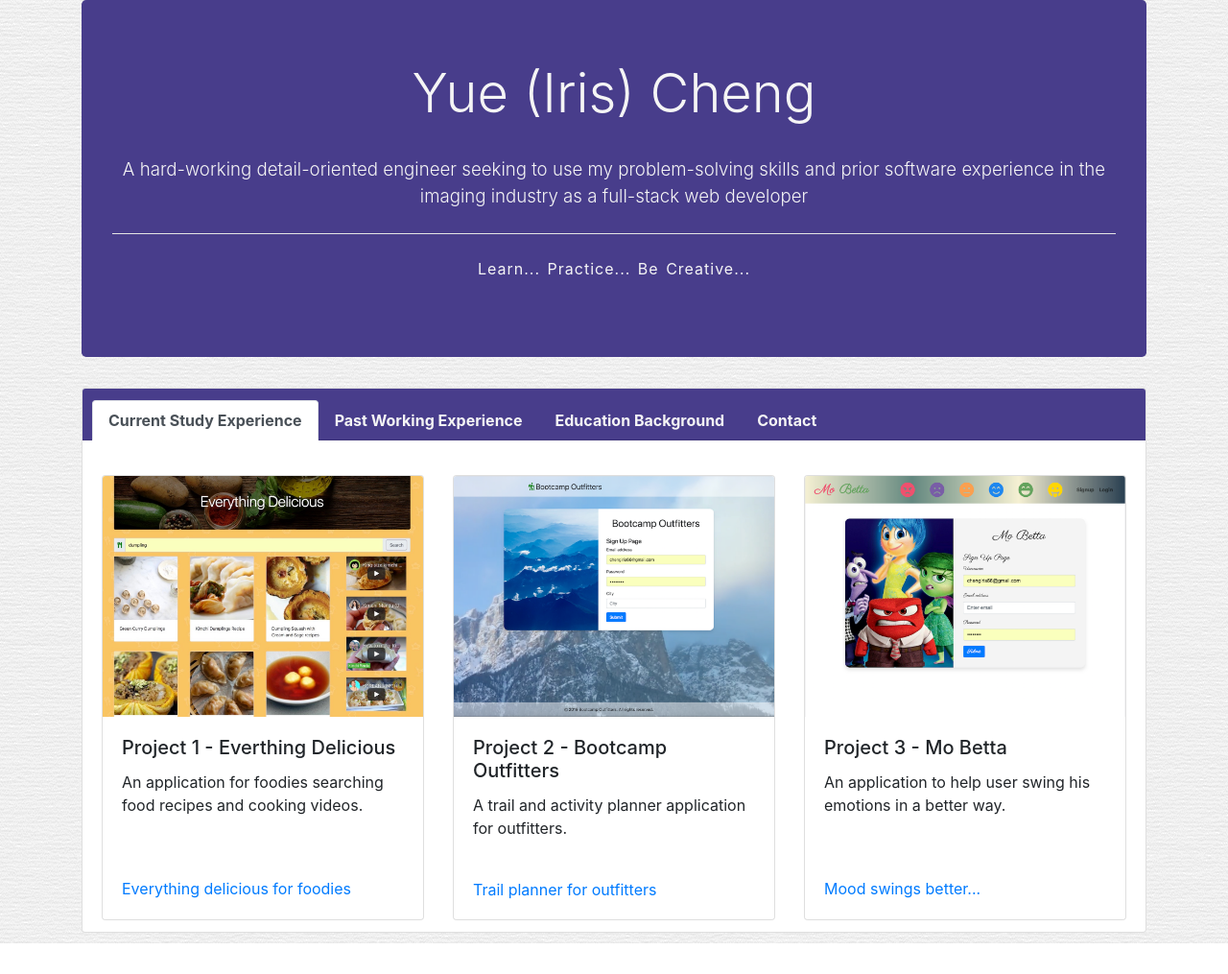
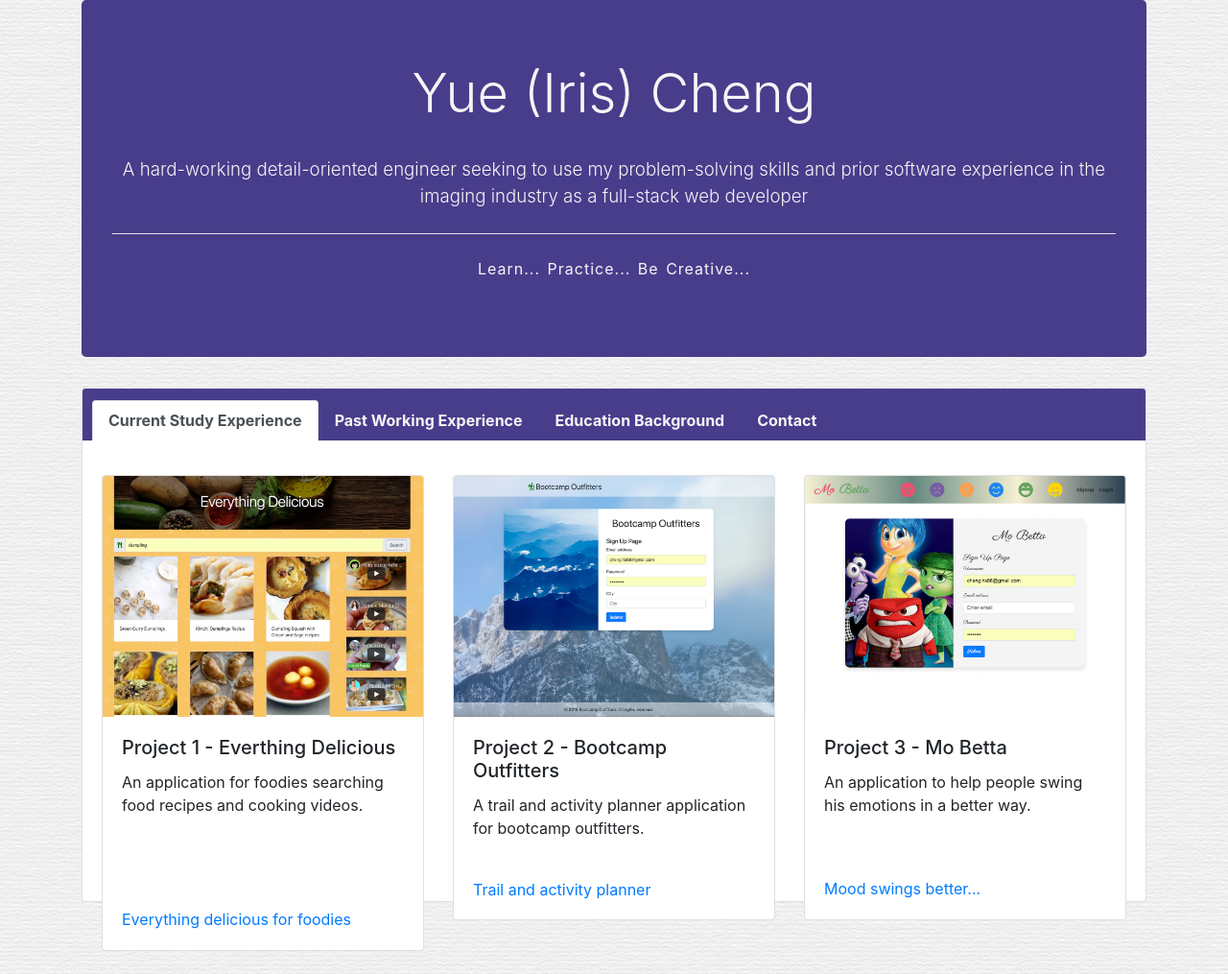
Before and after one commit to IrisCheng18/Portfolio, a plain HTML site: page index.html in a window 1280 px wide. Shown: the whole page at 96% size. Before the commit the page ends 983 px from the top, so only its background shows below. Drawn offline with nearby package versions, Linux system fonts and the light colour scheme.

Commit message:
updated project 1 link

```diff
--- a/index.html
+++ b/index.html
@@ -20,7 +20,8 @@
             <div class="jumbotron text-center" style="background-color: darkslateblue; color: whitesmoke;">
                 <h5 class="display-4">Yue (Iris) Cheng</h5>
                 <br>
-                <p class="lead" style="font-size: 14pt;">A hard-working detail-oriented engineer seeking to use my problem-solving skills and
+                <p class="lead" style="font-size: 14pt;">A hard-working detail-oriented engineer seeking to use my
+                    problem-solving skills and
                     prior software experience in the imaging industry as a full-stack web
                     developer
                 </p>
@@ -51,23 +52,24 @@
                     </li>
                 </ul>
             </div>
-            <div class="card-body" style="display: inline-block; height: 32rem;">
+            <div class="card-body" style="display: inline-block; height: 30rem;">
                 <!-- Profile, Contact Tab -->
                 <p class="card-text text-left" id="content" style="color: darkslateblue; font-size: 18px;"></p>
 
                 <!-- Current Tab -->
                 <div class="row">
                     <div class="col-md-4">
-                        <div class="card mb-4 current-item" style="width: 100%; height: 29rem;">
+                        <div class="card mb-4 current-item" style="width: 100%; height: 31rem;">
                             <img class="card-img-top" src="assets/images/foodie.jpg" alt="foodie">
-                            <div class="card-body text-left" style="height:90%;">
+                            <div class="card-body text-left" style="height: 90%;">
                                 <h5 class="card-title">Project 1 - Everthing Delicious</h5>
                                 <p class="card-text">An application for foodies searching food recipes and cooking
                                     videos.</p>
                             </div>
 
                             <div class="card-body text-left">
-                                <a href="https://irischeng18.github.io/Project1-Food/" class="card-link">Everything delicious for foodies</a>
+                                <a href="https://irischeng18.github.io/Everything-Delicious/" class="card-link">Everything
+                                    delicious for foodies</a>
                             </div>
                         </div>
                     </div>
@@ -75,14 +77,13 @@
                     <div class="col-md-4">
                         <div class="card mb-4 current-item" style="width: 100%; height: 29rem;">
                             <img class="card-img-top" src="assets/images/Outfitter.png" alt="Card image cap">
-                            <div class="card-body text-left"  style="height: 90%;">
+                            <div class="card-body text-left" style="height: 90%;">
                                 <h5 class="card-title">Project 2 - Bootcamp Outfitters</h5>
-                                <p class="card-text">A trail and activity planner application for outfitters.</p>
+                                <p class="card-text">A trail and activity planner application for bootcamp outfitters.</p>
                             </div>
 
                             <div class="card-body text-left">
-                                <a href="https://bootcampoutfitters.herokuapp.com/" class="card-link">Trail planner for
-                                    outfitters</a>
+                                <a href="https://bootcampoutfitters.herokuapp.com/" class="card-link">Trail and activity planner</a>
                             </div>
                         </div>
                     </div>
@@ -90,9 +91,9 @@
                     <div class="col-md-4">
                         <div class="card mb-4 current-item" style="width: 100%; height: 29rem;">
                             <img class="card-img-top" src="assets/images/MoBetta.png" alt="Card image cap">
-                            <div class="card-body text-left"  style="height: 90%;">
+                            <div class="card-body text-left" style="height: 90%;">
                                 <h5 class="card-title">Project 3 - Mo Betta</h5>
-                                <p class="card-text">An application to help user swing his emotions in a better
+                                <p class="card-text">An application to help people swing his emotions in a better
                                     way.</p>
                             </div>
                             <div class="card-body text-left">
```
